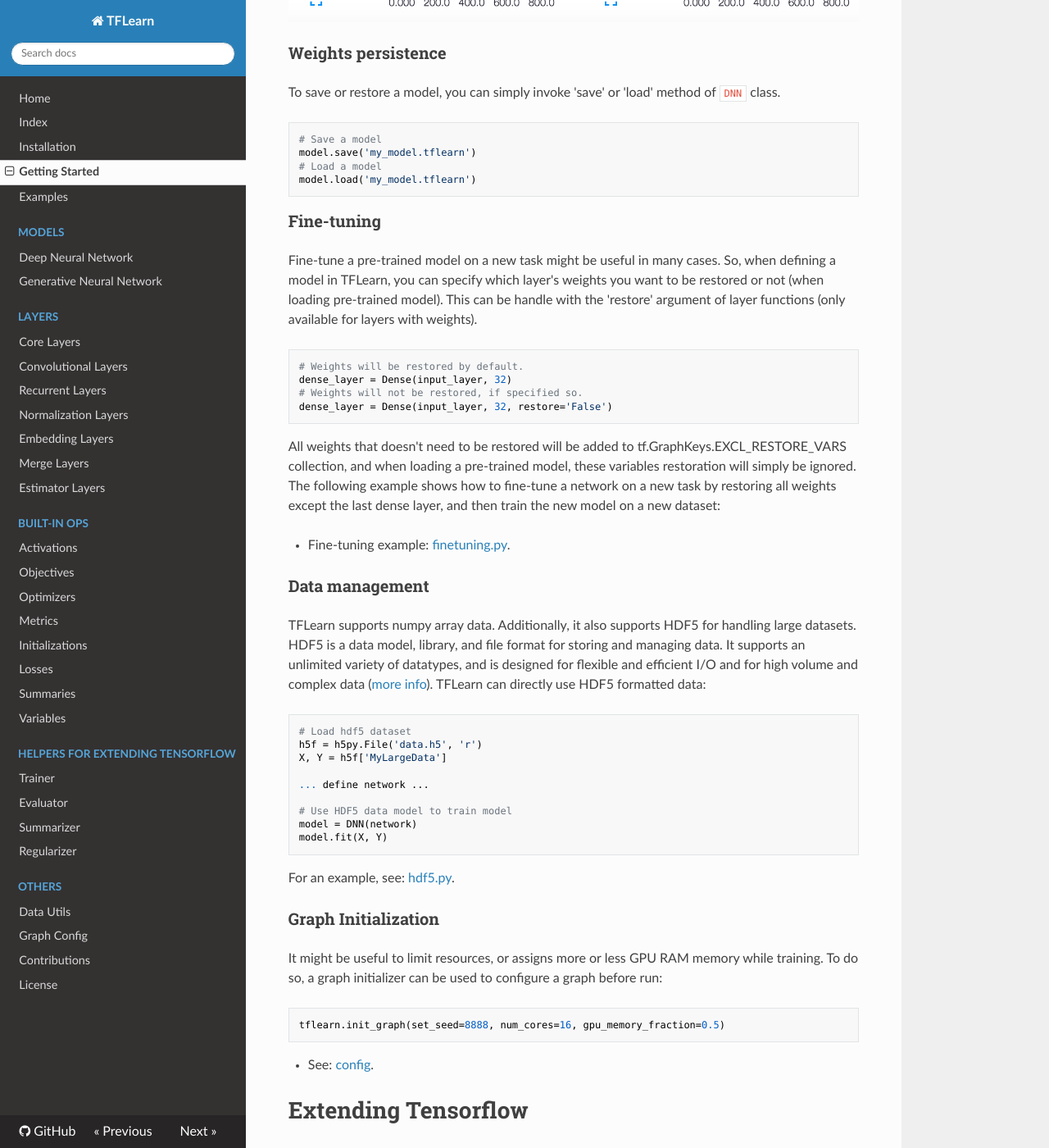
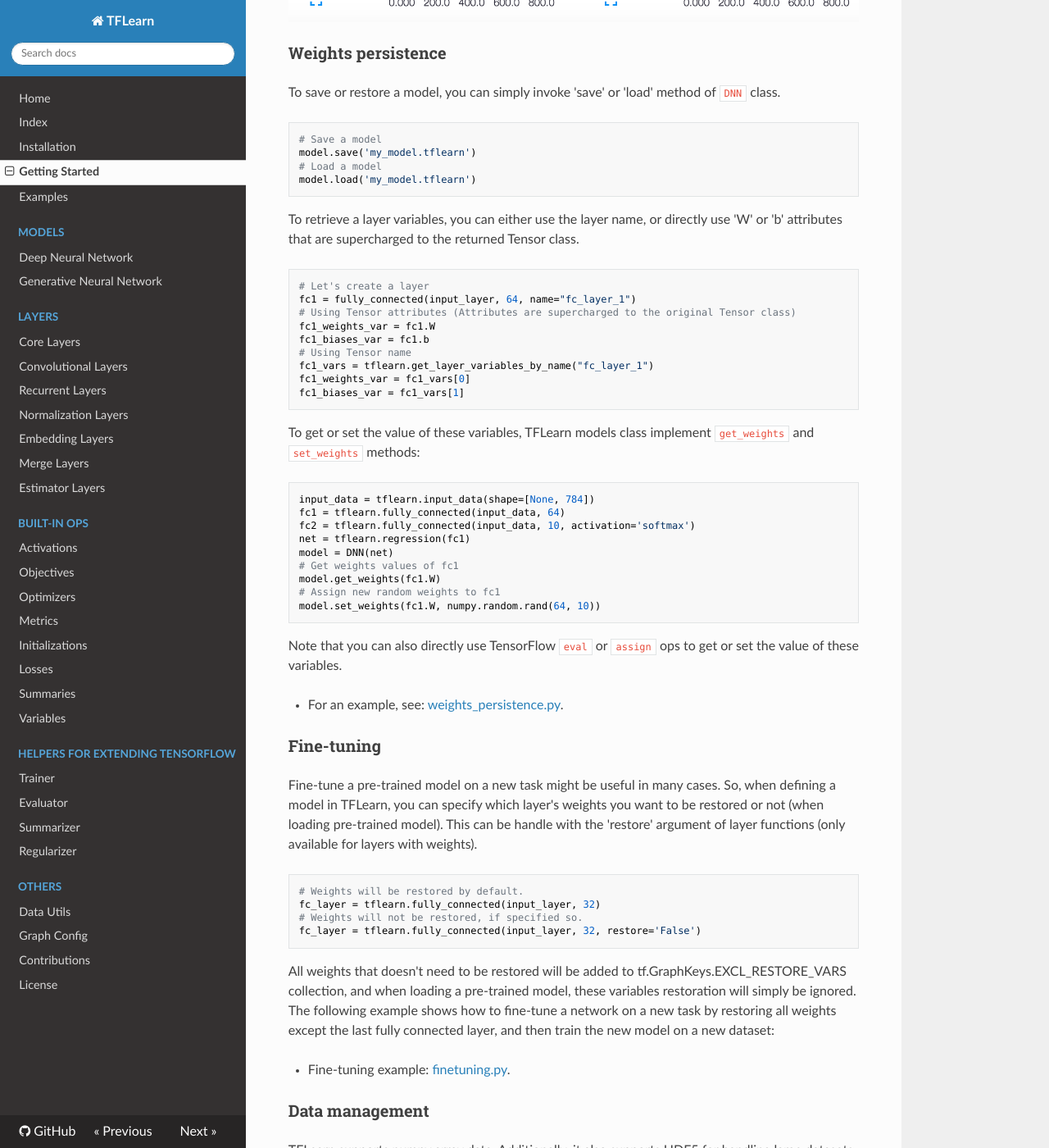
Before and after one commit to tflearn/tflearn, an MkDocs documentation site: the page built from docs/templates/getting_started.md, in a window 1280 px wide and 1400 px high, scrolled down 4520 px. Shown: the whole window at 82% size. Built offline with MkDocs 1.6.1, drawn with Linux system fonts in a browser that asks for light colours; nearby versions of some CDN libraries; old or Windows-style settings are respelled for this version of MkDocs; some of the changed text lies outside the part shown.

Commit message:
update getting_started docs

````diff
--- a/docs/templates/getting_started.md
+++ b/docs/templates/getting_started.md
@@ -60,9 +60,9 @@ In practice, the arguments (such as 'activation' or 'regularizer' of conv_2d) ju
 
 ```python
 # Activation and Regularization inside a layer:
-fc2 = tflearn.dense(fc1, 32, activation='tanh', regularizer='L2')
+fc2 = tflearn.fully_connected(fc1, 32, activation='tanh', regularizer='L2')
 # Equivalent to:
-fc2 = tflearn.dense(fc1, 32)
+fc2 = tflearn.fully_connected(fc1, 32)
 tflearn.add_weights_regularization(fc2, loss='L2')
 fc2 = tflearn.relu(fc2)
 
@@ -143,21 +143,51 @@ model.save('my_model.tflearn')
 model.load('my_model.tflearn')
 ```
 
+To retrieve a layer variables, you can either use the layer name, or directly use 'W' or 'b' attributes that are supercharged to the returned Tensor class.
+```python
+# Let's create a layer
+fc1 = fully_connected(input_layer, 64, name="fc_layer_1")
+# Using Tensor attributes (Attributes are supercharged to the original Tensor class)
+fc1_weights_var = fc1.W
+fc1_biases_var = fc1.b
+# Using Tensor name
+fc1_vars = tflearn.get_layer_variables_by_name("fc_layer_1")
+fc1_weights_var = fc1_vars[0]
+fc1_biases_var = fc1_vars[1]
+```
+
+To get or set the value of these variables, TFLearn models class implement `get_weights` and `set_weights` methods:
+```python
+input_data = tflearn.input_data(shape=[None, 784])
+fc1 = tflearn.fully_connected(input_data, 64)
+fc2 = tflearn.fully_connected(input_data, 10, activation='softmax')
+net = tflearn.regression(fc1)
+model = DNN(net)
+# Get weights values of fc1
+model.get_weights(fc1.W)
+# Assign new random weights to fc1
+model.set_weights(fc1.W, numpy.random.rand(64, 10))
+```
+
+Note that you can also directly use TensorFlow `eval` or `assign` ops to get or set the value of these variables.
+
+- For an example, see: [weights_persistence.py](https://github.com/tflearn/tflearn/blob/master/examples/basics/weights_persistence.py).
+
 ### Fine-tuning
 
 Fine-tune a pre-trained model on a new task might be useful in many cases. So, when defining a model in TFLearn, you can specify which layer's weights you want to be restored or not (when loading pre-trained model). This can be handle with the 'restore' argument of layer functions (only available for layers with weights).
 
 ```python
 # Weights will be restored by default.
-dense_layer = Dense(input_layer, 32)
+fc_layer = tflearn.fully_connected(input_layer, 32)
 # Weights will not be restored, if specified so.
-dense_layer = Dense(input_layer, 32, restore='False')
+fc_layer = tflearn.fully_connected(input_layer, 32, restore='False')
 ```
 
 All weights that doesn't need to be restored will be added to tf.GraphKeys.EXCL_RESTORE_VARS collection, and when loading a pre-trained model, these variables restoration will simply be ignored.
-The following example shows how to fine-tune a network on a new task by restoring all weights except the last dense layer, and then train the new model on a new dataset:
+The following example shows how to fine-tune a network on a new task by restoring all weights except the last fully connected layer, and then train the new model on a new dataset:
 
-- Fine-tuning example: [finetuning.py](https://github.com/tflearn/blob/master/examples/basics/finetuning.py).
+- Fine-tuning example: [finetuning.py](https://github.com/tflearn/tflearn/blob/master/examples/basics/finetuning.py).
 
 ### Data management
 
@@ -175,7 +205,7 @@ model = DNN(network)
 model.fit(X, Y)
 ```
 
-For an example, see: [hdf5.py](https://github.com/tflearn/blob/master/examples/basics/hdf5.py).
+For an example, see: [hdf5.py](https://github.com/tflearn/tflearn/blob/master/examples/basics/hdf5.py).
 
 ### Graph Initialization
 
@@ -209,13 +239,13 @@ net = tf.nn.max_pool(net, ksize=[1, 2, 2, 1], strides=[1, 2, 2, 1], padding='SAM
 ...
 ```
 
-- For an example, see: [layers.py](https://github.com/tflearn/blob/master/examples/extending_tensorflow/layers.py).
+- For an example, see: [layers.py](https://github.com/tflearn/tflearn/blob/master/examples/extending_tensorflow/layers.py).
 
 ### Built-in Operations
 
 TFLearn built-in ops makes Tensorflow graphs writing faster and more readable. So, similar to layers, built-in ops are fully compatible with any TensorFlow expression. The following code example shows how to use them along with pure Tensorflow API.
 
-- See: [builtin_ops.py](https://github.com/tflearn/blob/master/examples/extending_tensorflow/builtin_ops.py).
+- See: [builtin_ops.py](https://github.com/tflearn/tflearn/blob/master/examples/extending_tensorflow/builtin_ops.py).
 
 Here is a list of available ops, click on the file for more details:
 
@@ -257,7 +287,7 @@ model.fit(feed_dict=[{in1: X1, label1: Y1}, {in2: X2, in3: X3, label2: Y2}])
 
 - To learn more about TrainOp and Trainer, see: [trainer](http://tflearn.org/helpers/trainer).
 
-- For an example, see: [trainer.py](https://github.com/tflearn/blob/master/examples/extending_tensorflow/trainer.py).
+- For an example, see: [trainer.py](https://github.com/tflearn/tflearn/blob/master/examples/extending_tensorflow/trainer.py).
 
 For prediction, TFLearn implements a `Predictor` class that is working in a similar way as `Trainer`. It takes any network as parameter and return the predicted value.
 ```python
@@ -300,7 +330,7 @@ my_var = vs.variable('W',
                      device='/gpu:0')
 ```
 
-- For an example, see: [variables.py](https://github.com/tflearn/blob/master/examples/extending_tensorflow/variables.py).
+- For an example, see: [variables.py](https://github.com/tflearn/tflearn/blob/master/examples/extending_tensorflow/variables.py).
 
 ### Summaries
 
@@ -330,7 +360,7 @@ summary_op = s.summarize_activations(collection='my_summaries')
 # summary_op is a the merged op of previously define weights, gradients and activations summary ops.
 ```
 
-- For an example, see: [summaries.py](https://github.com/tflearn/blob/master/examples/extending_tensorflow/summaries.py).
+- For an example, see: [summaries.py](https://github.com/tflearn/tflearn/blob/master/examples/extending_tensorflow/summaries.py).
 
 ### Regularizers
 
````
